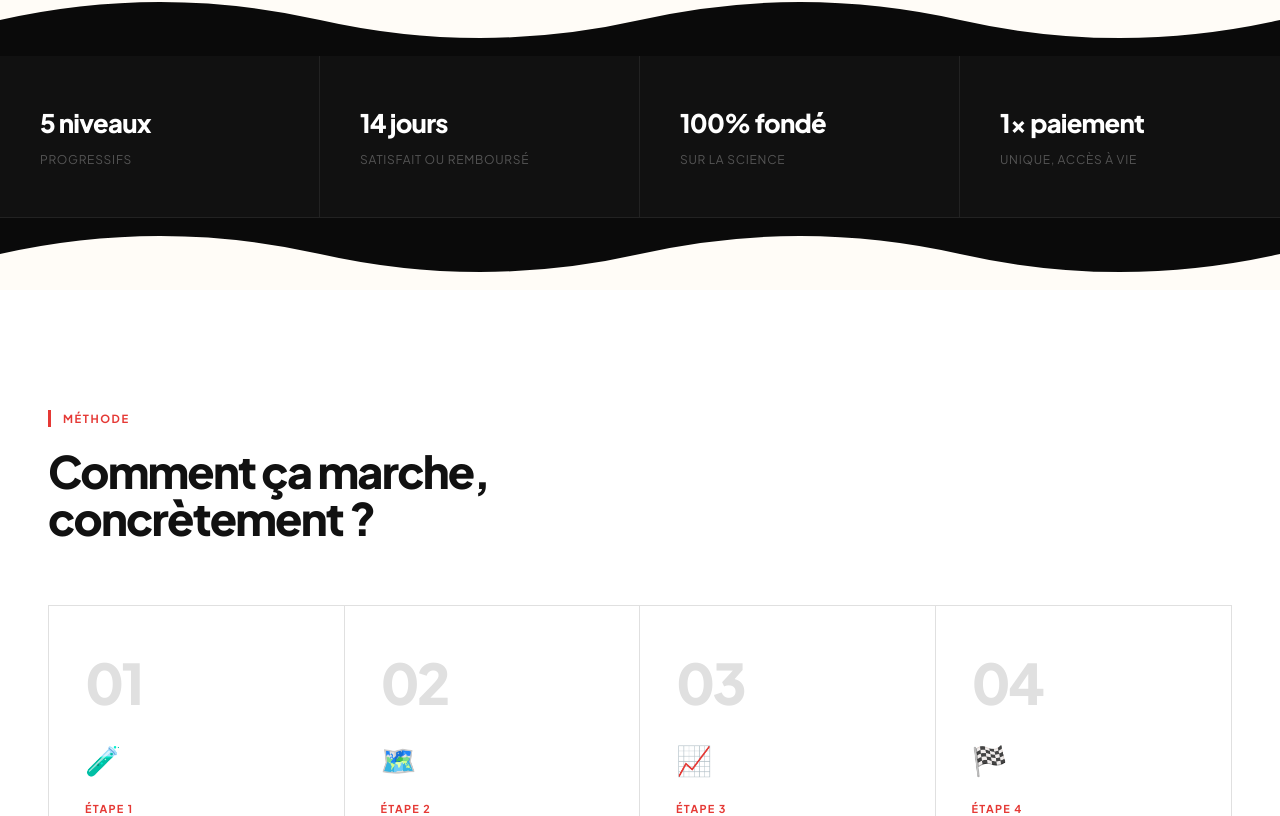
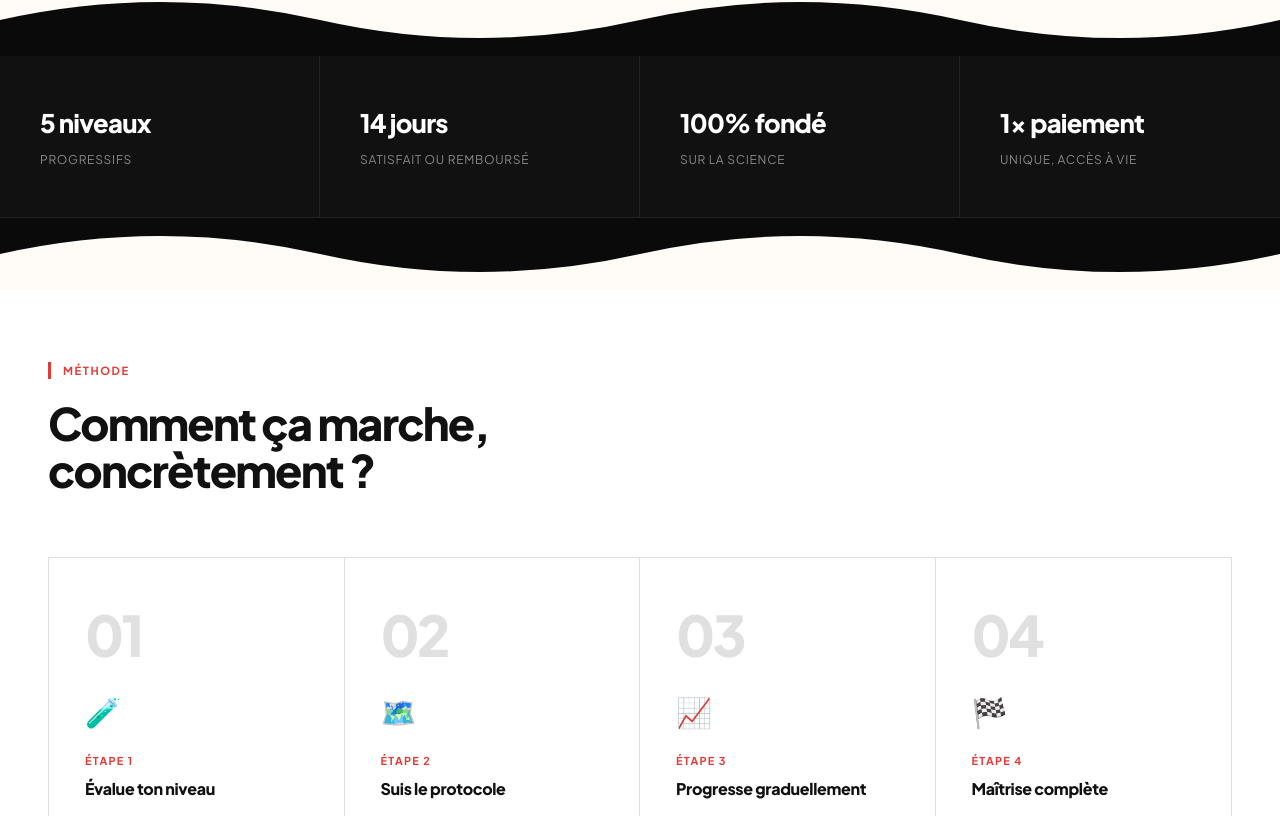
Before and after one commit to Paulrequin/byebyeblood.fr, a React (Vite) app: page / in a window 1280 px wide. Shown: the part 964-1780 px from the top of the page. Built offline with nearby package versions, Linux system fonts and the light colour scheme; no server answers.

Commit message:
fix: reduce how section padding, improve stats label contrast
Co-Authored-By: Claude Sonnet 4.6 <noreply@anthropic.com>

```diff
--- a/src/pages/Landing.module.css
+++ b/src/pages/Landing.module.css
@@ -321,10 +321,10 @@
 }
 .statItem:last-child { border-right: none; }
 .statValue { font-size: 1.6rem; font-weight: 800; color: #fff; margin-bottom: 8px; letter-spacing: -0.03em; }
-.statLabel { font-size: 0.75rem; color: #555; font-weight: 400; text-transform: uppercase; letter-spacing: 0.06em; }
+.statLabel { font-size: 0.75rem; color: #888; font-weight: 400; text-transform: uppercase; letter-spacing: 0.06em; }
 
 /* ── HOW IT WORKS ── */
-.how { padding: 120px 48px; }
+.how { padding: 72px 48px; }
 
 .sectionEyebrow {
   font-size: 0.7rem;
```
